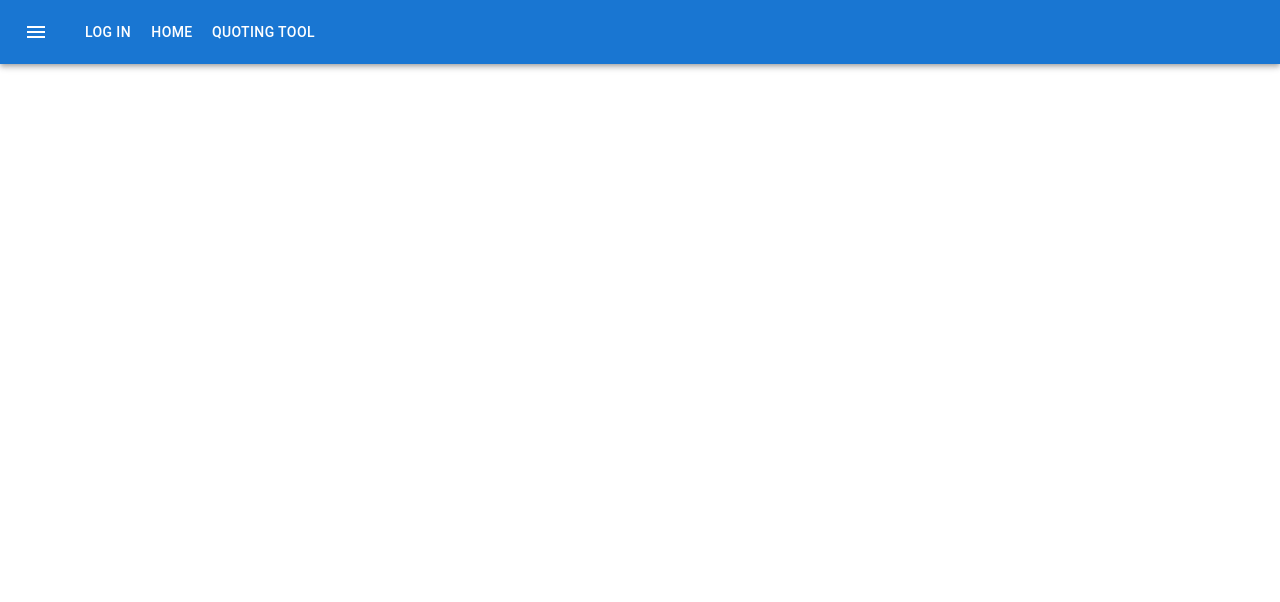
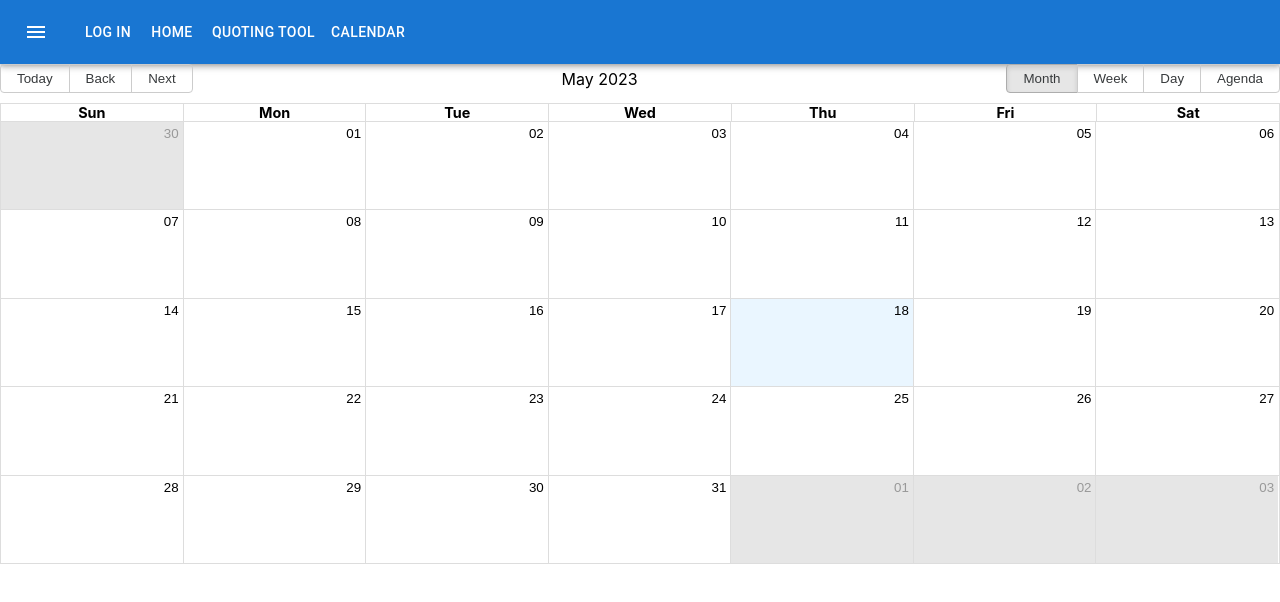
Before and after one commit to pqyetman/quote-tool-sdm, a React (Create React App) app: page /calendar in a window 1280 px wide. Shown: the top 602 px of the page. Built offline with nearby package versions, Linux system fonts and the light colour scheme; what pdfmake would draw is missing.

Commit message:
fixed warnings about forms and ups pm selector

```diff
--- a/package.json
+++ b/package.json
@@ -16,6 +16,7 @@
     "file-saver": "^2.0.5",
     "pdfmake": "^0.2.7",
     "react": "^18.2.0",
+    "react-big-calendar": "^1.6.9",
     "react-dom": "^18.2.0",
     "react-draggable": "^4.4.5",
     "react-router-dom": "^5.3.4",
--- a/src/App.js
+++ b/src/App.js
@@ -6,6 +6,7 @@ import ButtonAppBar from "./ButtonAppBar";
 import { Route, Switch } from "react-router-dom";
 import { LocalizationProvider } from '@mui/x-date-pickers';
 import { AdapterDayjs } from '@mui/x-date-pickers/AdapterDayjs'
+import MyCalendar from "./MyCalendar";
 
 
 function App() {
@@ -24,6 +25,9 @@ function App() {
         <Route exact path="/quotingtool">
           <QuotingTool />
         </Route>
+        <Route exact path="/calendar">
+          <MyCalendar />
+        </Route>
       </Switch>
 
       </LocalizationProvider>
--- a/src/ButtonAppBar.js
+++ b/src/ButtonAppBar.js
@@ -43,6 +43,10 @@ export default function ButtonAppBar() {
             <Button color="inherit">Quoting Tool</Button>
           </NavLink>
 
+          <NavLink to="/calendar" style={linkStyles}>
+            <Button color="inherit">Calendar</Button>
+          </NavLink>
+
         </Toolbar>
       </AppBar>
     </Box>
--- a/src/ContactInfoForm.js
+++ b/src/ContactInfoForm.js
@@ -43,6 +43,16 @@ export default function ContactInfoForm({price, setAdjPrice, formData, adjPrice}
   }, [mult, years, visitsPerYear, upsPm, setAdjPrice, price, coverage]);
 
 
+  function setVisitsPerYearAndUpsPms(e){
+
+      setVisitsPerYear(e)
+
+      if (upsPm > e) {
+        setUpsPm(e)
+      }
+
+
+  }
 
 
   function mapValues(options, parameter, label, setValue) {
@@ -51,7 +61,7 @@ export default function ContactInfoForm({price, setAdjPrice, formData, adjPrice}
         <InputLabel id="demo-select-small-label">{label}</InputLabel>
         <Select
           labelId="demo-select-small-label"
-          id="demo-select-small"
+          id={label}
           name={label}
           value={parameter}
           label={`${label}`}
@@ -80,7 +90,7 @@ export default function ContactInfoForm({price, setAdjPrice, formData, adjPrice}
   }
 
   let coverageRange = mapValues(["PM Only", "Bronze", "Silver", "Gold"], coverage, "Coverage", setCoverage);
-  let visitsPerYearRange = mapValues([1, 2, 3, 4, 5, 6, 7, 8], visitsPerYear, "Annual Visits", setVisitsPerYear);
+  let visitsPerYearRange = mapValues([1, 2, 3, 4, 5, 6, 7, 8], visitsPerYear, "Annual Visits", setVisitsPerYearAndUpsPms);
   let yearsRange = mapValues([1, 2, 3, 4, 5, 6, 7, 8], years, "Years", setYears);
   let annualUpsPmsRange = mapValues(setAnnualUpsRange(visitsPerYear), upsPm, "UPS PMs", setUpsPm);
 
--- /dev/null
+++ b/src/MyCalendar.js
@@ -0,0 +1,23 @@
+import 'react-big-calendar/lib/css/react-big-calendar.css';
+import { Calendar, dayjsLocalizer } from 'react-big-calendar';
+import dayjs from 'dayjs';
+
+const localizer = dayjsLocalizer(dayjs)
+
+export default function MyCalendar (props){
+
+
+ return  (
+  <div>
+    <Calendar
+      localizer={localizer}
+     // events={myEventsList}
+      startAccessor="start"
+      endAccessor="end"
+      style={{ height: 500 }}
+    />
+  </div>
+);
+
+
+}
--- a/src/QuoteToolRow.js
+++ b/src/QuoteToolRow.js
@@ -40,10 +40,10 @@ export default function QuotingToolRow(props) {
         <InputLabel id="demo-select-small-label">{label}</InputLabel>
         <Select
           labelId="demo-select-small-label"
-          id="demo-select-small"
+          id={label + id}
           name={label}
           value={parameter}
-          label={`${label}`}
+          label={label}
           onChange={e=>handleChange(e.target.value)}
         >
           {options.map((option, index) => {
@@ -71,7 +71,7 @@ export default function QuotingToolRow(props) {
     <FormControl sx={{ m: 1, width: '12ch' }} size="small">
       <TextField
         size="small"
-        id="outlined-number"
+        id={"batteries" + id}
         label="Batt. / string"
         type="number"
         onChange={(e)=>setBatteries(e.target.value)}
@@ -87,7 +87,7 @@ export default function QuotingToolRow(props) {
     <FormControl sx={{ m: 1, width: '12ch' }} size="small">
       <TextField
         size="small"
-        id="outlined-number"
+        id={"cabs"+id}
         label="Strings/unit"
         type="number"
         onChange={(e)=>setCabs(e.target.value)}
@@ -104,7 +104,7 @@ export default function QuotingToolRow(props) {
     <FormControl sx={{ m: 1, width: '10ch' }} size="small">
       <TextField
         size="small"
-        id="outlined-number"
+        id={"kva" + id}
         label="kVA"
         type="number"
         onChange={(e)=>setKva(e.target.value)}
@@ -120,7 +120,7 @@ export default function QuotingToolRow(props) {
     <FormControl sx={{ m: 1, width: '25ch' }} size="small">
       <TextField
         size="small"
-        id="outlined-number"
+        id={"Mode" + id}
         label="Model"
         onChange={(e)=>setModel(e.target.value)}
         value={model}
```
Also changed, not shown: 1 other file (tests, documents, lock files or other folders).
